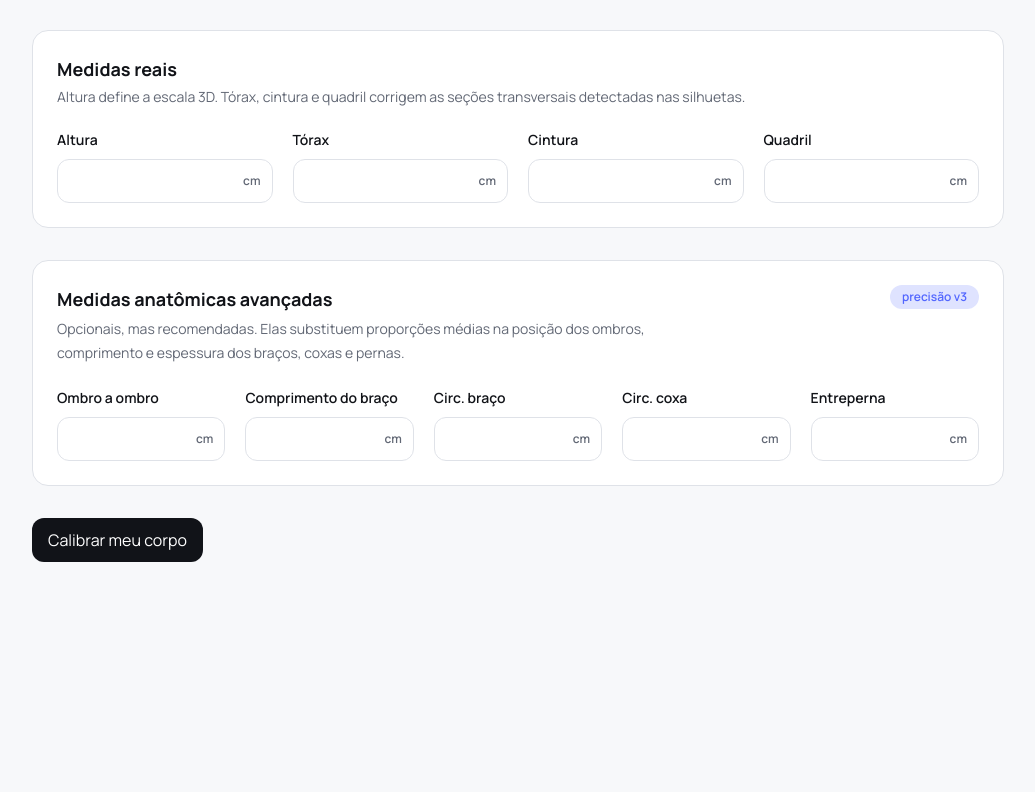
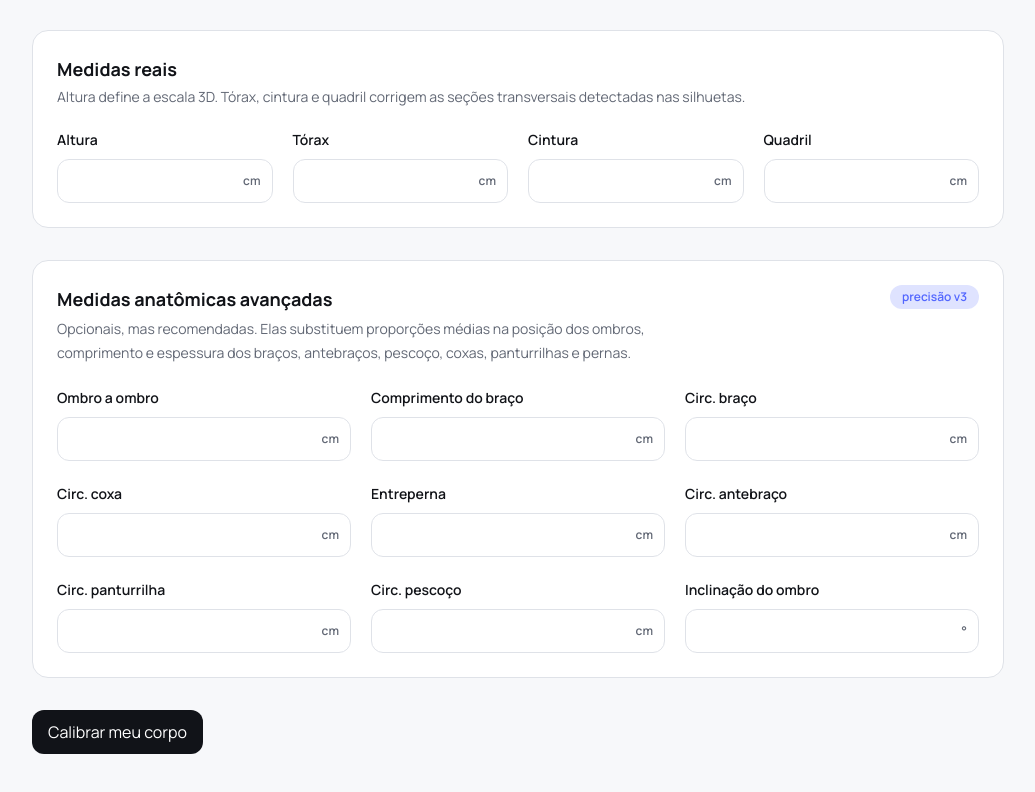
Before and after one commit to xsalles/mirro, a Next.js app: page /app/body in a window 1280 px wide. Shown: the part 871-1663 px from the top of the page, without its empty margins (244-1279 px from the left). Before the commit the page ends 1473 px from the top, so only its background shows below. Built offline with nearby package versions, Linux system fonts and the light colour scheme.

Commit message:
feat: capture and validate extended semantic body measurements

```diff
--- a/src/app/app/body/page.tsx
+++ b/src/app/app/body/page.tsx
@@ -42,6 +42,10 @@ export default function BodyPage() {
     upperArmCm: current?.upperArmCm ? String(current.upperArmCm) : "",
     thighCm: current?.thighCm ? String(current.thighCm) : "",
     inseamCm: current?.inseamCm ? String(current.inseamCm) : "",
+    forearmCm: current?.forearmCm ? String(current.forearmCm) : "",
+    calfCm: current?.calfCm ? String(current.calfCm) : "",
+    neckCm: current?.neckCm ? String(current.neckCm) : "",
+    shoulderSlopeDeg: current?.shoulderSlopeDeg !== undefined ? String(current.shoulderSlopeDeg) : "",
   });
   const [files, setFiles] = useState<Partial<Record<BodyViewId, File>>>({});
   const [errors, setErrors] = useState<Record<string, string>>({});
@@ -80,6 +84,18 @@ export default function BodyPage() {
       inseamCm: measurements.inseamCm
         ? Number(measurements.inseamCm)
         : undefined,
+      forearmCm: measurements.forearmCm
+        ? Number(measurements.forearmCm)
+        : undefined,
+      calfCm: measurements.calfCm
+        ? Number(measurements.calfCm)
+        : undefined,
+      neckCm: measurements.neckCm
+        ? Number(measurements.neckCm)
+        : undefined,
+      shoulderSlopeDeg: measurements.shoulderSlopeDeg
+        ? Number(measurements.shoulderSlopeDeg)
+        : undefined,
     };
 
     if (!validMeasurement(parsed.heightCm, 120, 230)) nextErrors.heightCm = "Informe uma altura entre 120 e 230 cm.";
@@ -100,6 +116,18 @@ export default function BodyPage() {
     }
     if (parsed.inseamCm !== undefined && !validMeasurement(parsed.inseamCm, 45, 110)) {
       nextErrors.inseamCm = "Informe a entreperna entre 45 e 110 cm.";
+    }
+    if (parsed.forearmCm !== undefined && !validMeasurement(parsed.forearmCm, 15, 55)) {
+      nextErrors.forearmCm = "Informe a circunferência do antebraço entre 15 e 55 cm.";
+    }
+    if (parsed.calfCm !== undefined && !validMeasurement(parsed.calfCm, 20, 70)) {
+      nextErrors.calfCm = "Informe a circunferência da panturrilha entre 20 e 70 cm.";
+    }
+    if (parsed.neckCm !== undefined && !validMeasurement(parsed.neckCm, 25, 65)) {
+      nextErrors.neckCm = "Informe a circunferência do pescoço entre 25 e 65 cm.";
+    }
+    if (parsed.shoulderSlopeDeg !== undefined && !validMeasurement(parsed.shoulderSlopeDeg, 0, 25)) {
+      nextErrors.shoulderSlopeDeg = "Informe uma inclinação entre 0° e 25°.";
     }
 
     for (const view of CAPTURE_VIEWS) {
@@ -319,7 +347,7 @@ export default function BodyPage() {
             <div>
               <h2 className="text-lg font-bold">Medidas anatômicas avançadas</h2>
               <p className="mt-1 max-w-2xl text-sm leading-6 text-[var(--muted)]">
-                Opcionais, mas recomendadas. Elas substituem proporções médias na posição dos ombros, comprimento e espessura dos braços, coxas e pernas.
+                Opcionais, mas recomendadas. Elas substituem proporções médias na posição dos ombros, comprimento e espessura dos braços, antebraços, pescoço, coxas, panturrilhas e pernas.
               </p>
             </div>
             <span className="rounded-full bg-[var(--thread-soft)] px-3 py-1 text-xs font-semibold text-[var(--thread)]">
@@ -327,13 +355,17 @@ export default function BodyPage() {
             </span>
           </div>
 
-          <div className="mt-5 grid gap-5 sm:grid-cols-2 xl:grid-cols-5">
+          <div className="mt-5 grid gap-5 sm:grid-cols-2 xl:grid-cols-3">
             {[
               ["shoulderWidthCm", "Ombro a ombro", "cm"],
               ["armLengthCm", "Comprimento do braço", "cm"],
               ["upperArmCm", "Circ. braço", "cm"],
               ["thighCm", "Circ. coxa", "cm"],
               ["inseamCm", "Entreperna", "cm"],
+              ["forearmCm", "Circ. antebraço", "cm"],
+              ["calfCm", "Circ. panturrilha", "cm"],
+              ["neckCm", "Circ. pescoço", "cm"],
+              ["shoulderSlopeDeg", "Inclinação do ombro", "°"],
             ].map(([key, label, unit]) => (
               <div key={key}>
                 <label htmlFor={key} className="text-sm font-semibold">{label}</label>
```
